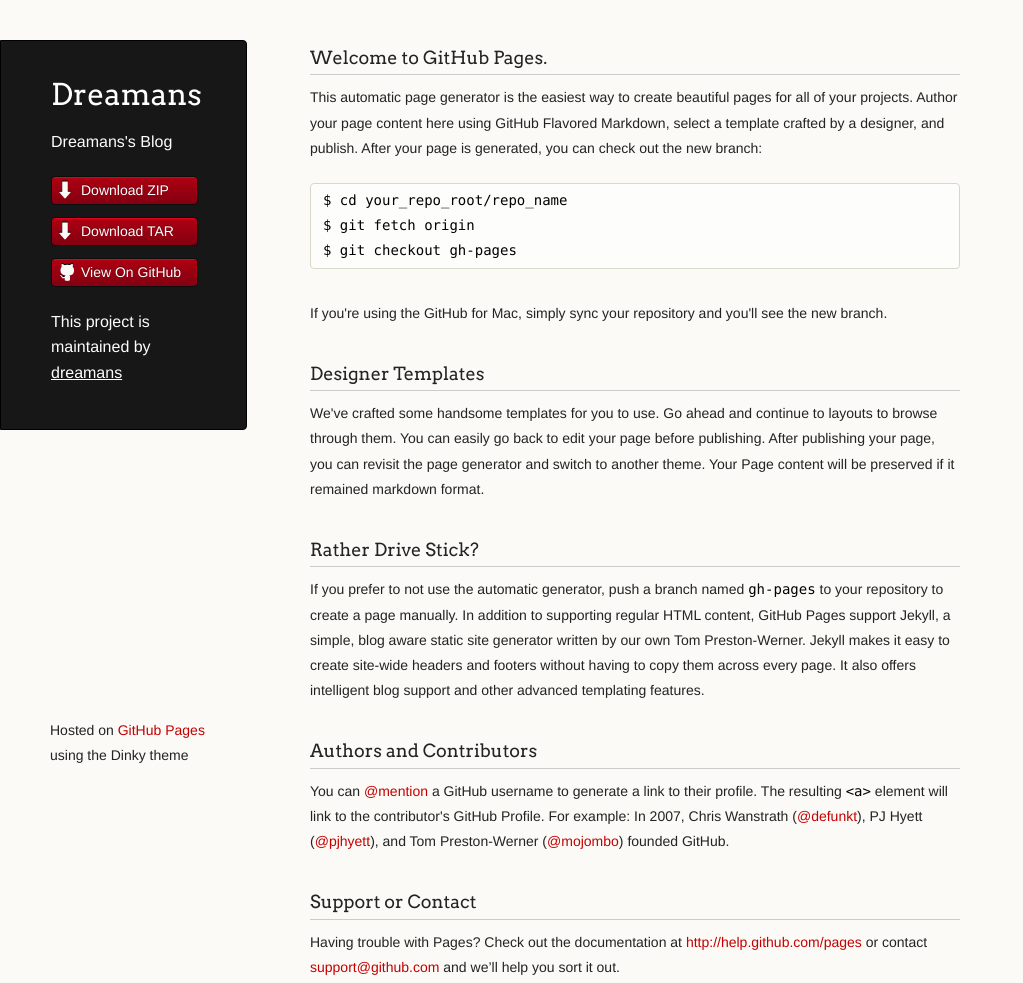
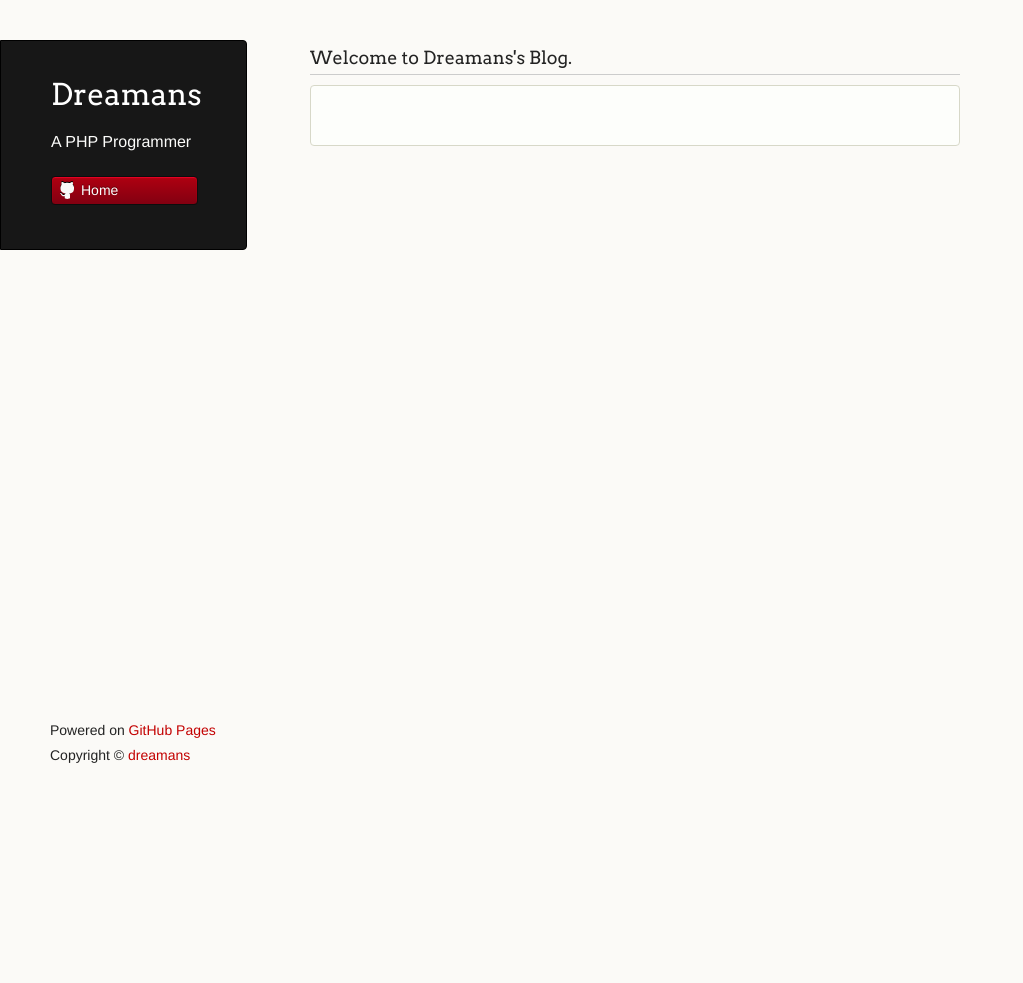
Before and after one commit to dreamansese/dreamans, a plain HTML site: page index.html in a window 1280 px wide. Shown: the whole page, without its empty margins (0-1023 px from the left). After the commit the page ends 800 px from the top, so only its background shows below. Drawn offline with Linux system fonts and the light colour scheme.

Commit message:
modify index.html

```diff
--- a/index.html
+++ b/index.html
@@ -17,48 +17,21 @@
     <div class="wrapper">
       <header>
         <h1 class="header">Dreamans</h1>
-        <p class="header">Dreamans's Blog</p>
+        <p class="header">A PHP Programmer</p>
 
         <ul>
-          <li class="download"><a class="buttons" href="https://github.com/dreamans/dreamans/zipball/master">Download ZIP</a></li>
-          <li class="download"><a class="buttons" href="https://github.com/dreamans/dreamans/tarball/master">Download TAR</a></li>
-          <li><a class="buttons github" href="https://github.com/dreamans/dreamans">View On GitHub</a></li>
+          <li><a class="buttons github" href="http://dreamans.com">Home</a></li>
         </ul>
-
-        <p class="header">This project is maintained by <a class="header name" href="https://github.com/dreamans">dreamans</a></p>
-
 
       </header>
       <section>
-        <h3>Welcome to GitHub Pages.</h3>
+        <h3>Welcome to Dreamans's Blog.</h3>
+<pre><code>
 
-<p>This automatic page generator is the easiest way to create beautiful pages for all of your projects. Author your page content here using GitHub Flavored Markdown, select a template crafted by a designer, and publish. After your page is generated, you can check out the new branch:</p>
-
-<pre><code>$ cd your_repo_root/repo_name
-$ git fetch origin
-$ git checkout gh-pages
 </code></pre>
-
-<p>If you're using the GitHub for Mac, simply sync your repository and you'll see the new branch.</p>
-
-<h3>Designer Templates</h3>
-
-<p>We've crafted some handsome templates for you to use. Go ahead and continue to layouts to browse through them. You can easily go back to edit your page before publishing. After publishing your page, you can revisit the page generator and switch to another theme. Your Page content will be preserved if it remained markdown format.</p>
-
-<h3>Rather Drive Stick?</h3>
-
-<p>If you prefer to not use the automatic generator, push a branch named <code>gh-pages</code> to your repository to create a page manually. In addition to supporting regular HTML content, GitHub Pages support Jekyll, a simple, blog aware static site generator written by our own Tom Preston-Werner. Jekyll makes it easy to create site-wide headers and footers without having to copy them across every page. It also offers intelligent blog support and other advanced templating features.</p>
-
-<h3>Authors and Contributors</h3>
-
-<p>You can <a href="https://github.com/blog/821" class="user-mention">@mention</a> a GitHub username to generate a link to their profile. The resulting <code>&lt;a&gt;</code> element will link to the contributor's GitHub Profile. For example: In 2007, Chris Wanstrath (<a href="https://github.com/defunkt" class="user-mention">@defunkt</a>), PJ Hyett (<a href="https://github.com/pjhyett" class="user-mention">@pjhyett</a>), and Tom Preston-Werner (<a href="https://github.com/mojombo" class="user-mention">@mojombo</a>) founded GitHub.</p>
-
-<h3>Support or Contact</h3>
-
-<p>Having trouble with Pages? Check out the documentation at <a href="http://help.github.com/pages">http://help.github.com/pages</a> or contact <a href="mailto:support@github.com">support@github.com</a> and we’ll help you sort it out.</p>
       </section>
       <footer>
-        <p><small>Hosted on <a href="https://pages.github.com">GitHub Pages</a> using the Dinky theme</small></p>
+      <p><small>Powered on <a href="https://pages.github.com">GitHub Pages</a> Copyright &copy; <a href="http://dreamans.com">dreamans</a></small></p>
       </footer>
     </div>
     <!--[if !IE]><script>fixScale(document);</script><![endif]-->
```
